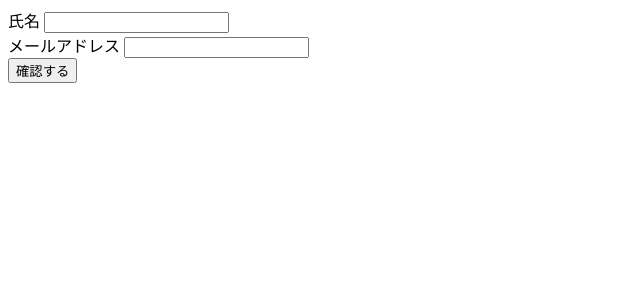
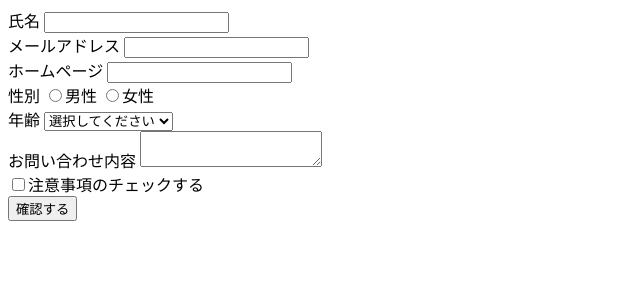
Before and after one commit to suzuka1621/PHP, a PHP site: page /form/input.php in a window 1280 px wide. Shown: the top 300 px of the page, without its empty margins (0-640 px from the left). Run offline with PHP 8.4, Linux system fonts and the light colour scheme.

Commit message:
お問い合わせフォームの項目追加

```diff
--- a/form/input.php
+++ b/form/input.php
@@ -6,10 +6,10 @@ session_start(); //←この設定でsessionを使うことができる
 header('X-FRAME-OPTIONS:DENY');
 
 // your_nameが？の後に入っていない場合、Noticeのエラー文が出てしまうので、それを消す
-if(!empty($_SESSION)){
+if(!empty($_POST)){
 // GET(POST)の中身を見る方法
   echo '<pre>';
-  var_dump($_SESSION); //←[]にキーを入力すると中身が見られる
+  var_dump($_POST); //←[]にキーを入力すると中身が見られる
   echo '</pre>';
 // $_で書いている変数をスーパーグローバル変数と呼ぶ
 // phpの場合は9種類ある
@@ -103,6 +103,32 @@ $token = $_SESSION['csrfToken'];
 メールアドレス
 <input type="email" name="email" value="<?php if(!empty($_POST['email'])){echo h($_POST['email']) ;} ?>">
 <br>
+ホームページ
+<input type="url" name="url" value="<?php if(!empty($_POST['url'])){echo h($_POST['url']) ;}?>">
+<br>
+性別
+<input type="radio" name="gender" value="0">男性
+<input type="radio" name="gender" value="1">女性
+<br>
+年齢
+<select name="age">
+  <option value="">選択してください</option>
+  <option value="1">〜19歳</option>
+  <option value="2">20歳〜29歳</option>
+  <option value="3">30歳〜39歳</option>
+  <option value="4">40歳〜49歳</option>
+  <option value="5">50歳〜59歳</option>
+  <option value="6">60歳〜</option>
+</select>
+<br>
+お問い合わせ内容
+<textarea name="contact">
+<?php if(!empty($_POST['contact'])){echo h($_POST['contact']) ;} ?>
+</textarea>
+<br>
+<input type='checkbox' name="caution" value="1">注意事項のチェックする
+<br>
+
 <input type="submit" name="btn_confirm" value="確認する">
 <input type="hidden" name="csrf" value="<?php echo $token; ?>">
 
```
